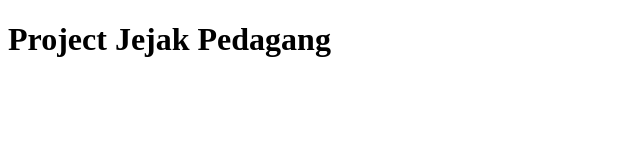
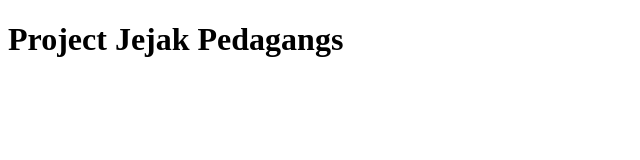
Before and after one commit to ilhamrams2/FrontEnd, a plain HTML site: page index.html in a window 1280 px wide. Shown: the full height of the page, 0-640 px from the left. Drawn offline with Linux system fonts and the light colour scheme.

Commit message:
biji badak tes

```diff
--- a/index.html
+++ b/index.html
@@ -6,6 +6,6 @@
     <title>Document</title>
 </head>
 <body>
-    <h1>Project Jejak Pedagang</h1>
+    <h1>Project Jejak Pedagangs</h1>
 </body>
 </html>
```
